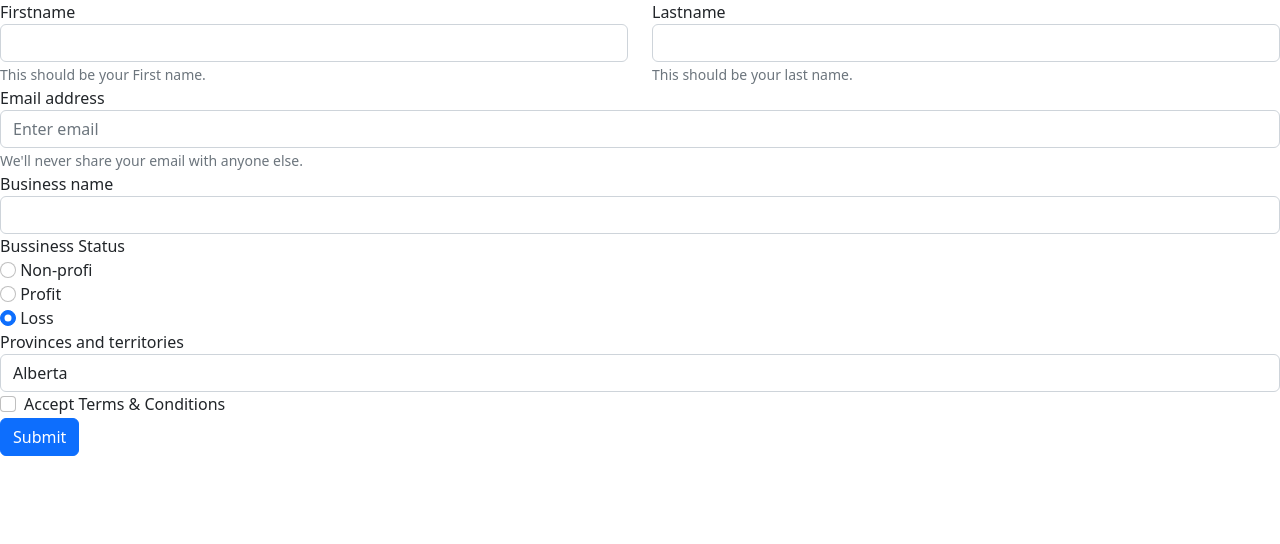
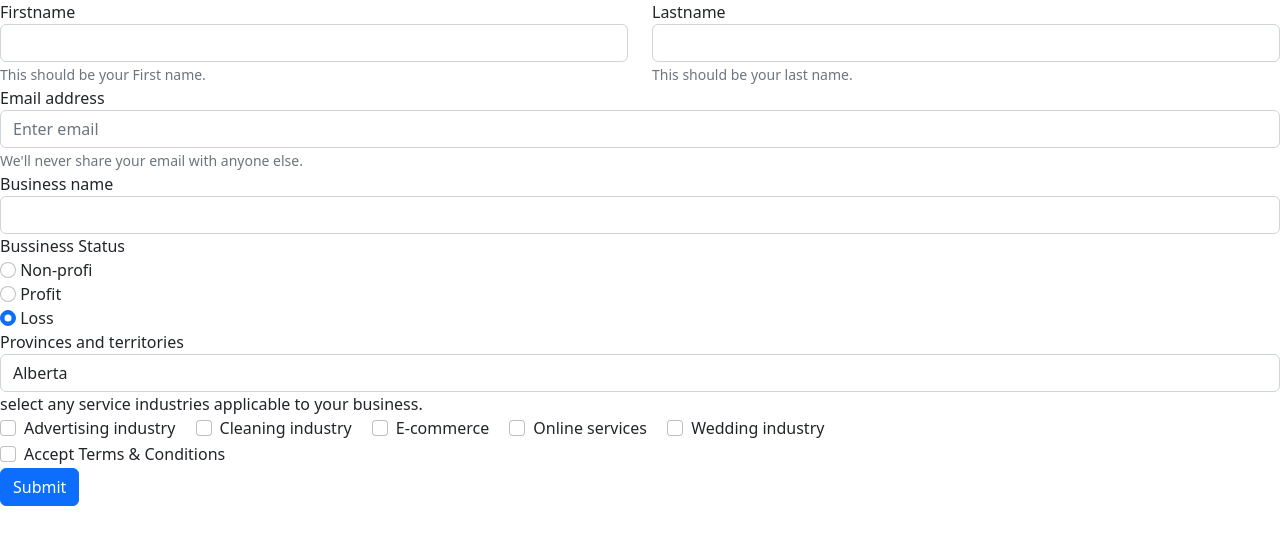
Before and after one commit to Nirmeet-DEV1204/-WEB301-22F-002-Mobile-Web-Development-Fall-2022, a plain HTML site: page index.html in a window 1280 px wide. Drawn offline with nearby package versions, Linux system fonts and the light colour scheme.

Commit message:
select any service industries and Java part

```diff
--- a/index.html
+++ b/index.html
@@ -28,6 +28,7 @@
               <small class="form-text text-muted">
                   This should be your First name.
               </small>
+              <div class="invalid-feedback">Please enter a First Name.</div>
           </div>
           </div>
           <div class="col">
@@ -37,6 +38,7 @@
                   <small class="form-text text-muted">
                       This should be your last name.
                   </small>
+                  <div class="invalid-feedback">Please enter a Last Name.</div>
               </div>
           </div>
       </div>
@@ -44,6 +46,7 @@
         <label for="exampleInputEmail1">Email address</label>
         <input type="email" class="form-control" id="exampleInputEmail1" aria-describedby="emailHelp" placeholder="Enter email">
         <small id="emailHelp" class="form-text text-muted">We'll never share your email with anyone else.</small>
+        <div class="invalid-feedback">Please enter a Emali.</div>
       </div>
       <div class="form-group">
           <label for="business_name">Business name</label>
@@ -91,6 +94,29 @@
 
           </select>
       </div>
+      <div>
+      <label> select any service industries applicable to your business.</label>
+      </div>
+      <div class="form-check form-check-inline">
+        <input class="form-check-input" type="checkbox" id="inlineCheckbox1" value="Advertising_industry">
+        <label class="form-check-label" for="inlineCheckbox1">Advertising industry</label>
+      </div>
+      <div class="form-check form-check-inline">
+        <input class="form-check-input" type="checkbox" id="inlineCheckbox2" value="Cleaning_industry">
+        <label class="form-check-label" for="inlineCheckbox1">Cleaning industry</label>
+      </div>
+      <div class="form-check form-check-inline">
+        <input class="form-check-input" type="checkbox" id="inlineCheckbox3" value="E-commerce">
+        <label class="form-check-label" for="inlineCheckbox1">E-commerce</label>
+      </div>
+      <div class="form-check form-check-inline">
+        <input class="form-check-input" type="checkbox" id="inlineCheckbox4" value="Online_services">
+        <label class="form-check-label" for="inlineCheckbox1">Online services</label>
+      </div>
+      <div class="form-check form-check-inline">
+        <input class="form-check-input" type="checkbox" id="inlineCheckbox5" value="Wedding_industry">
+        <label class="form-check-label" for="inlineCheckbox2">Wedding industry</label>
+      </div>
       <div class="form-check">
           <input type="checkbox" id="accept-terms" class="form-check-input">
           <label for="accept-terms" class="form-check-label">Accept Terms &amp; Conditions</label>
```
